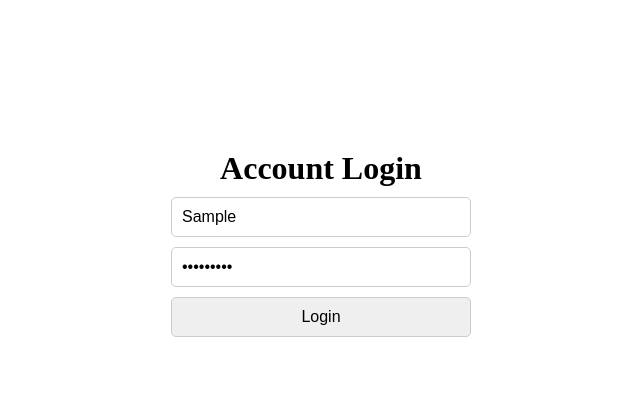
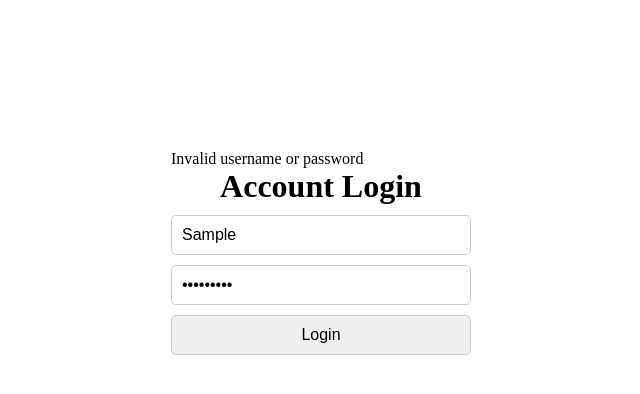
Before and after one commit to olawale-o/unshelled-orders, a React (Create React App) app: page / in a window 1280 px wide. Both pictures are taken after typing "Sample", "Sample123" into the empty fields and a click on the button "Login". Shown: the top 394 px of the page, without its empty margins (319-959 px from the left). Built offline with nearby package versions, Linux system fonts and the light colour scheme; no server answers.

Commit message:
Render error

```diff
--- a/src/pages/Account/Login.js
+++ b/src/pages/Account/Login.js
@@ -5,6 +5,7 @@ import { useAccount } from "../../provider/AccountProvider";
 
 const AccountLogin = () => {
   const navigate = useNavigate();
+  const [error, setError] = useState(null);
   const { setUser } = useAccount();
   const [formValues, setFormValues] = useState({
     username: "",
@@ -32,12 +33,14 @@ const AccountLogin = () => {
         navigate("/order_items");
       }
     } catch (e) {
+      setError('Invalid username or password');
       console.log(e);
     }
 
   };
   return (
     <div className="container">
+      {error && <div className="error">{error}</div>}
       <h1>Account Login</h1>
       <div className="form-container">
         <form className="form" onSubmit={handleFormSubmit}>
--- a/src/pages/Account/Profile.js
+++ b/src/pages/Account/Profile.js
@@ -5,6 +5,7 @@ import { useAccount } from "../../provider/AccountProvider";
 
 const AccountProfile = () => {
   const navigate = useNavigate();
+  const [error, setError] = useState(null);
   const { user, setUser } = useAccount();
   const [formValues, setFormValues] = useState({
     sellerCity: "",
@@ -19,12 +20,11 @@ const AccountProfile = () => {
   };
   const handleFormSubmit = (e) => {
     e.preventDefault();
-    console.log(formValues);
     try {
       const response = updateAccountService({
         sellerCity: formValues.sellerCity,
         sellerState: formValues.sellerState,
-      });
+      }, user.token);
       if (response) {
         setUser({
           ...user,
@@ -39,6 +39,7 @@ const AccountProfile = () => {
   };
   return (
     <div className="container">
+      {error && <div className="error">{error}</div>}
       <h1>Update profile</h1>
       <div className="form-container">
         <form className="form" onSubmit={handleFormSubmit}>
```
